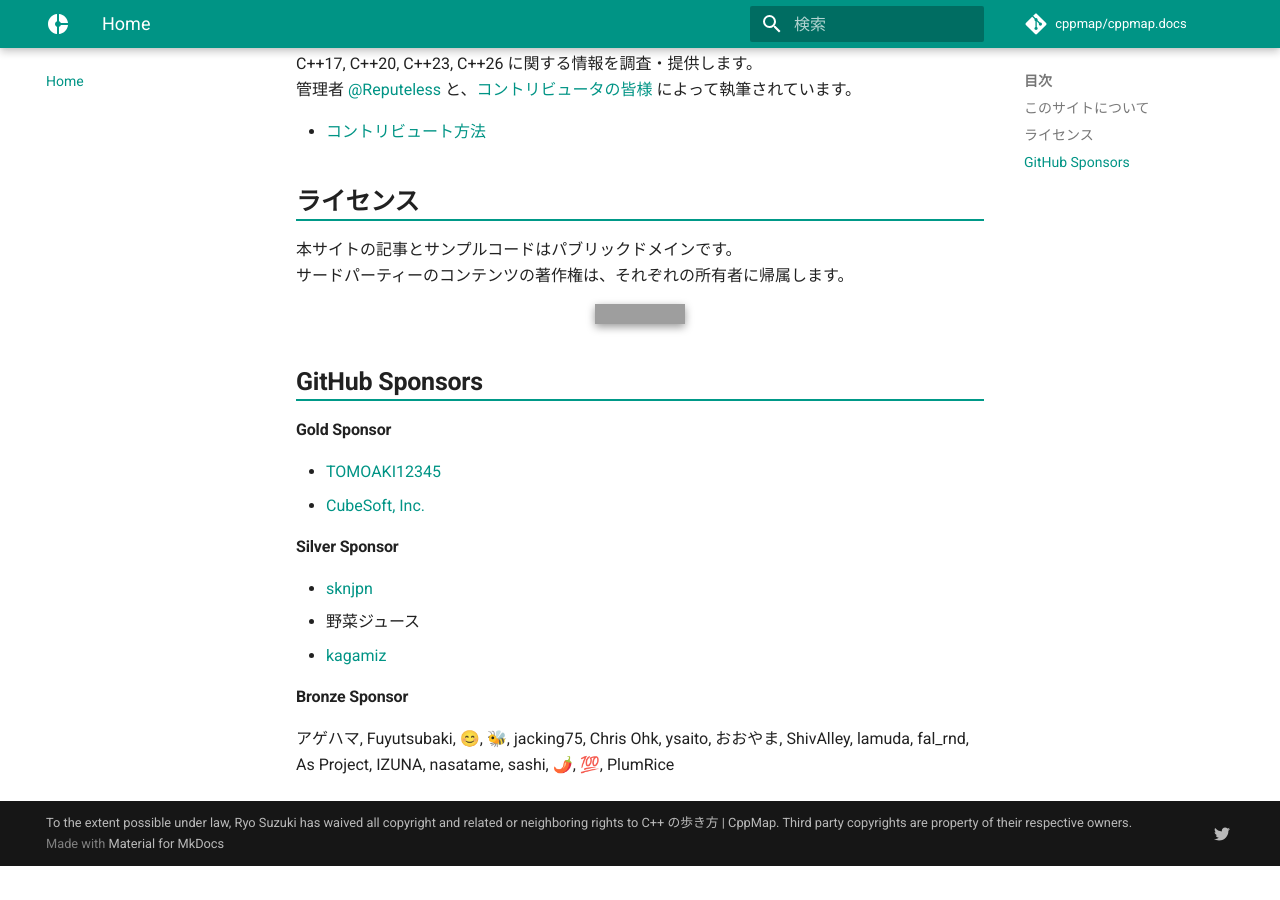
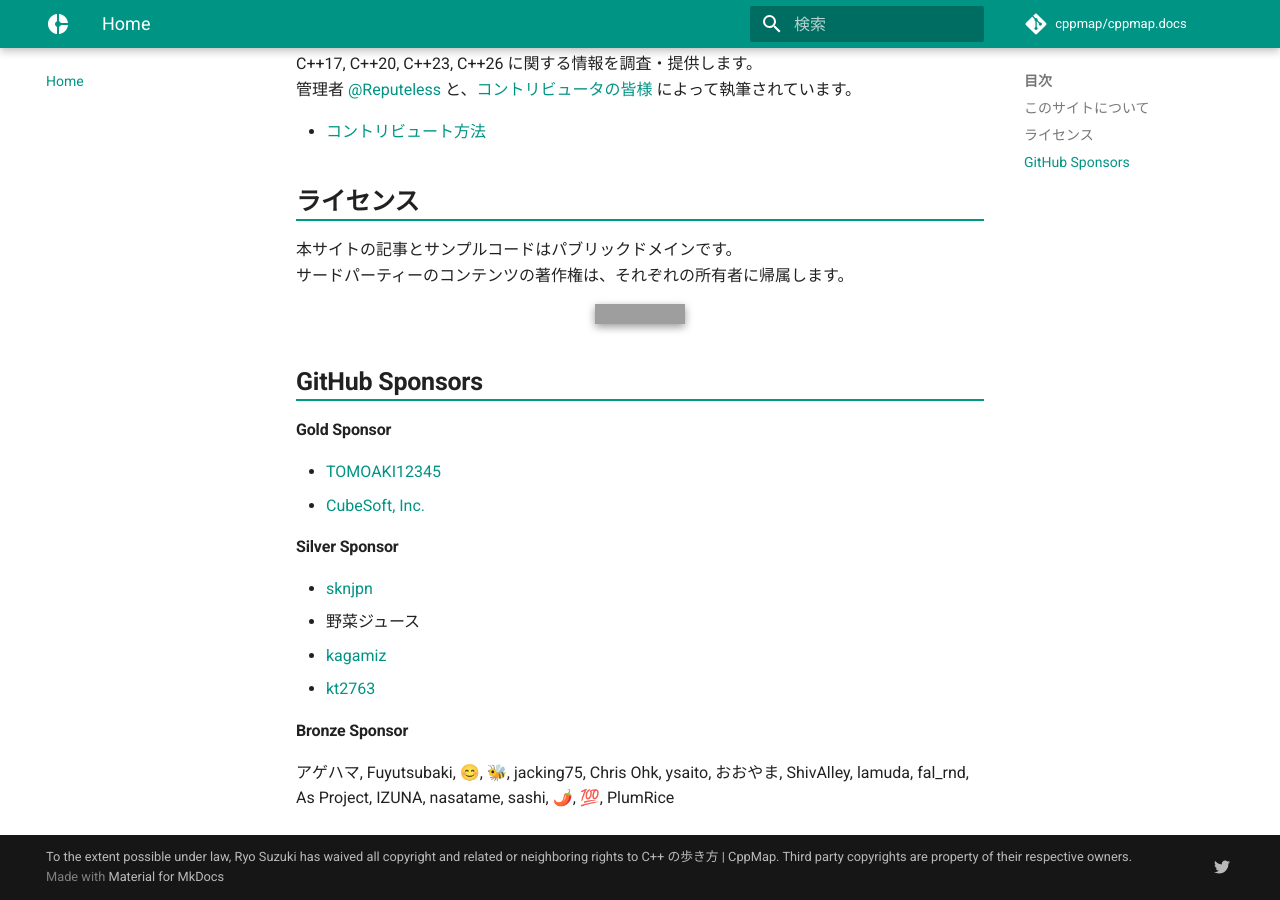
Before and after one commit to cppmap/cppmap.docs, an MkDocs documentation site: the page built from docs/index.md, in a window 1280 px wide and 900 px high, scrolled down 594 px. Built offline with MkDocs 1.6.1 and Material for MkDocs 9.7.7, drawn with Linux system fonts in a browser that asks for light colours; nearby versions of some CDN libraries; comment, search, counter and statistics services are not loaded; before the commit the page ends 1460 px from its top, so only the background shows below that; grey boxes are pictures that could not be loaded.

Commit message:
Update index.md

```diff
--- a/docs/index.md
+++ b/docs/index.md
@@ -41,6 +41,7 @@ C++17, C++20, C++23, C++26 に関する情報を調査・提供します。
 - [sknjpn](https://x.com/sknjpn){:target="_blank"}
 - 野菜ジュース
 - [kagamiz](https://github.com/kagamiz){:target="_blank"}
+- [kt2763](https://github.com/kt2763){:target="_blank"}
 
 #### Bronze Sponsor
 アゲハマ, Fuyutsubaki, 😊, 🐝, jacking75, Chris Ohk, ysaito, おおやま, ShivAlley, lamuda, fal_rnd, As Project, IZUNA, nasatame, sashi, 🌶️, 💯, PlumRice
```
